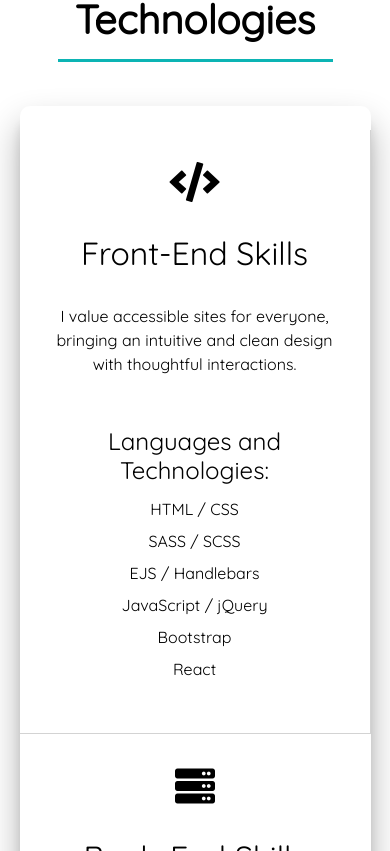
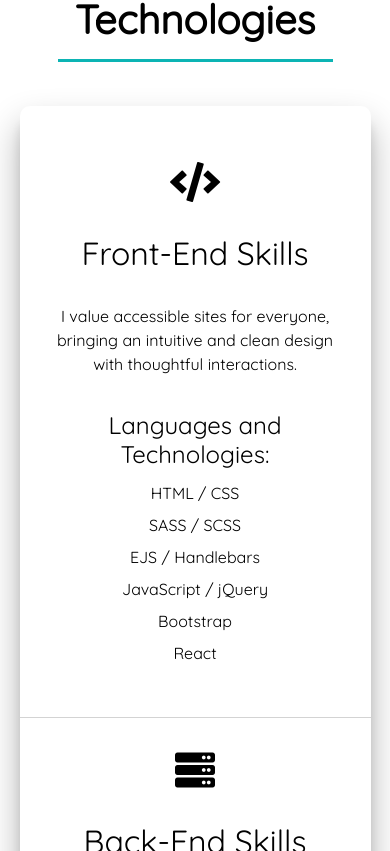
Before and after one commit to cwedwards9/react-portfolio, a React (Create React App) app: page / in a window 390 px wide. Shown: the part 2013-2864 px from the top of the page. Built offline with nearby package versions, Linux system fonts and the light colour scheme.

Commit message:
Edit layout, margin in both 'cards'.

```diff
--- a/src/mainSections/Tech.css
+++ b/src/mainSections/Tech.css
@@ -24,6 +24,9 @@
     width: 50%;
     padding: 2rem;
 }
+.front-end-tech {
+    border-right: 1px solid lightgray;
+}
 
 .front-end-tech h2,
 .back-end-tech h2 {
@@ -38,7 +41,7 @@
 .front-end-tech h3,
 .back-end-tech h3 {
     font-size: 1.5rem;
-    margin: 2rem 0 0.5rem;
+    margin: 1rem 0 0.5rem;
 }
 
 .front-end-tech ul,
@@ -60,6 +63,7 @@
     }
     .front-end-tech {
         width: 100%;
+        border-right: none;
         border-bottom: 1px solid lightgray;
     }
     .back-end-tech {
--- a/src/mainSections/Tech.js
+++ b/src/mainSections/Tech.js
@@ -1,12 +1,11 @@
 import React from "react";
 import './Tech.css';
-import { VscCode } from "react-icons/vsc"
 
 export default function Tech() {
     return (
       <div className="technologies">
-        <section className="front-end-tech" style={{borderRight: "1px solid lightgray"}}>
-            <i class="fas fa-code tech-icon"></i>
+        <section className="front-end-tech">
+            <i className="fas fa-code tech-icon"></i>
             <h2>Front-End Skills</h2>
             <p>I value accessible sites for everyone, bringing an intuitive and clean design with thoughtful interactions.</p>
             <h3>Languages and Technologies:</h3>
@@ -21,7 +20,7 @@ export default function Tech() {
         </section>
 
         <section className="back-end-tech">
-            <i class="fas fa-server tech-icon"></i>
+            <i className="fas fa-server tech-icon"></i>
             <h2>Back-End Skills</h2>
             <p>I value keeping code organized and modular. Security and efficiency are always a priority.</p>
             <h3>Languages and Technologies:</h3>
```
